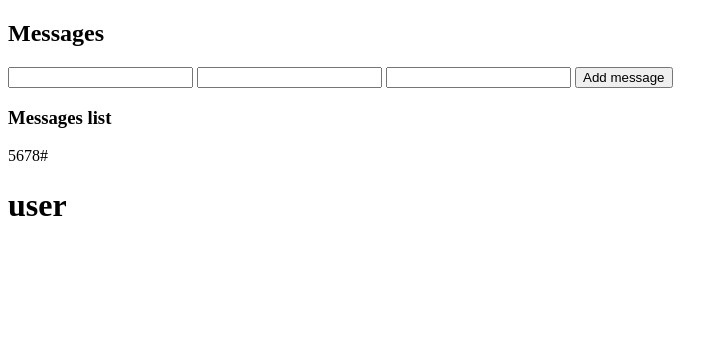
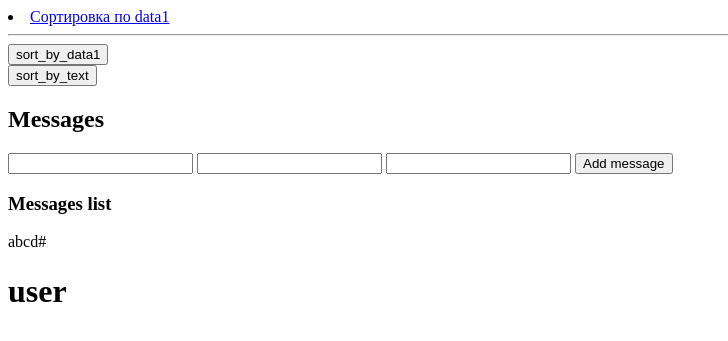
Before and after one commit to alex2018hillel/Site_Flask, a Flask app: page /main in a window 1280 px wide. Shown: the top 341 px of the page, without its empty margins (0-728 px from the left). Run offline with Flask 2, Linux system fonts and the light colour scheme; data that the repository does not hold is empty.

Commit message:
add requirements.txt

```diff
--- /dev/null
+++ b/app.py
@@ -0,0 +1,76 @@
+from flask import Flask, render_template, redirect, url_for, request
+from flask_sqlalchemy import SQLAlchemy
+
+
+app = Flask(__name__)
+POSTGRES = {
+    'user': 'postgres',
+    'pw': '123',
+    'db': 'site_flask',
+    'host': 'localhost',
+    'port': '5432',
+}
+app.config['SQLALCHEMY_DATABASE_URI'] = 'postgresql://%(user)s:%(pw)s@%(host)s:%(port)s/%(db)s' %POSTGRES
+#app.config['SQLALCHEMY_DATABASE_URI'] = "postgres://postgres:123@localhost:5432/site_flask"
+db = SQLAlchemy(app)
+
+
+class Message(db.Model):
+    id = db.Column(db.Integer, primary_key=True)
+    text = db.Column(db.String(1024), nullable=False)
+    data1 = db.Column(db.String(1024), nullable=False)
+
+    def __init__(self, text, tags, data1, sort="Message.text"):
+        self.text = text.strip()
+        self.data1 = data1.strip()
+        #self.sort = sort.strip()
+        self.tags = [Tag(text=tag.strip()) for tag in tags.split(',')]
+
+
+class Tag(db.Model):
+    id = db.Column(db.Integer, primary_key=True)
+    text = db.Column(db.String(32), nullable=False)
+
+    message_id = db.Column(db.Integer, db.ForeignKey('message.id'), nullable=False)
+    message = db.relationship('Message', backref=db.backref('tags', lazy=True))
+
+db.create_all()
+
+
+
+@app.route('/', methods=['GET'])
+def index():
+    return render_template('index.html')
+
+
+@app.route('/main', methods=['GET','POST'])
+def main():
+    sort = Message.id
+    #return render_template('main.html', messages=Message.query.all(), data1="abcd")
+    #return render_template('main.html', messages=Message.query.order_by(Message.data1), data0="abcd")
+    #return render_template('main.html', messages=Message.query.order_by(Message.id), data0="abcd")
+    return render_template('main.html', messages=Message.query.order_by(sort), data0="abcd")
+
+
+@app.route('/add_message', methods=['POST'])
+def add_message():
+    text = request.form['text']
+    tag = request.form['tag']
+    data1 = request.form['data1']
+
+    db.session.add(Message(text, tag, data1))
+    db.session.commit()
+
+    return redirect(url_for('main'))
+
+
+@app.route('/sort/<name>', methods=['GET','POST'])#methods=['GET','POST']
+def sort(name):
+    if str(name) == "sort_by_data1":
+        sort = Message.data1
+    elif str(name) == "sort_by_text":
+        sort = Message.text
+    else:
+        sort = Message.id
+
+    return render_template('main.html', messages=Message.query.order_by(sort), data0="abcd")
--- a/start.py
+++ b/start.py
@@ -3,8 +3,8 @@ from flask_sqlalchemy import SQLAlchemy
 
 
 app = Flask(__name__)
-# app.config['SQLALCHEMY_DATABASE_URI'] = 'postgres://postgres:123@localhost/py_sweater'
-app.config['SQLALCHEMY_DATABASE_URI'] = "postgres://myuser:123@localhost:5432/auto"
+app.config['SQLALCHEMY_DATABASE_URI'] = "postgres://postgres:123@localhost:5433/auto1"
+#app.config['SQLALCHEMY_DATABASE_URI'] = "postgres://myuser:123@localhost:5432/auto"
 db = SQLAlchemy(app)
 
 
--- a/templates/index.html
+++ b/templates/index.html
@@ -6,6 +6,6 @@
 </head>
 <body>
 <h1>Hello, user</h1>
-<a href="{{ url_for('main') }}">Main page</a>
+<a href="{{ url_for('main', comm='sort_by_id') }}">Main page</a>
 </body>
 </html>
--- a/templates/main.html
+++ b/templates/main.html
@@ -5,6 +5,21 @@
     <title>Main page</title>
 </head>
 <body>
+
+    <li class="ttr_menu_items_parent dropdown active"><a href="//sort/sort_by_data1" class="ttr_menu_items_parent_link_active"><span class="menuchildicon"></span>Сортировка  по data1
+        <hr class ="horiz_separator"/></a>
+    </li>
+
+
+    <div><form method="post" action="/sort/sort_by_data1">
+        <input type='submit' value="sort_by_data1">
+    </form>
+    </div>
+    <div><form method="post" action="/sort/sort_by_text">
+        <input type='submit' value="sort_by_text">
+    </form>
+    </div>
+
 <h2>Messages</h2>
 <form method="post" action="/add_message">
     <input type="text" name="text">
@@ -25,7 +40,7 @@
     {% endfor %}
 {% endfor %}
 
-         <div>{{ data1 }}#</div>
+         <div>{{ data0 }}#</div>
 
 {% block content %}
     <div class="container">
```
Also changed, not shown: 1.txt (+26 -0 lines), form_search.py (added, +39 -0 lines), requirements.txt (+6 -9 lines), 1 other file.
